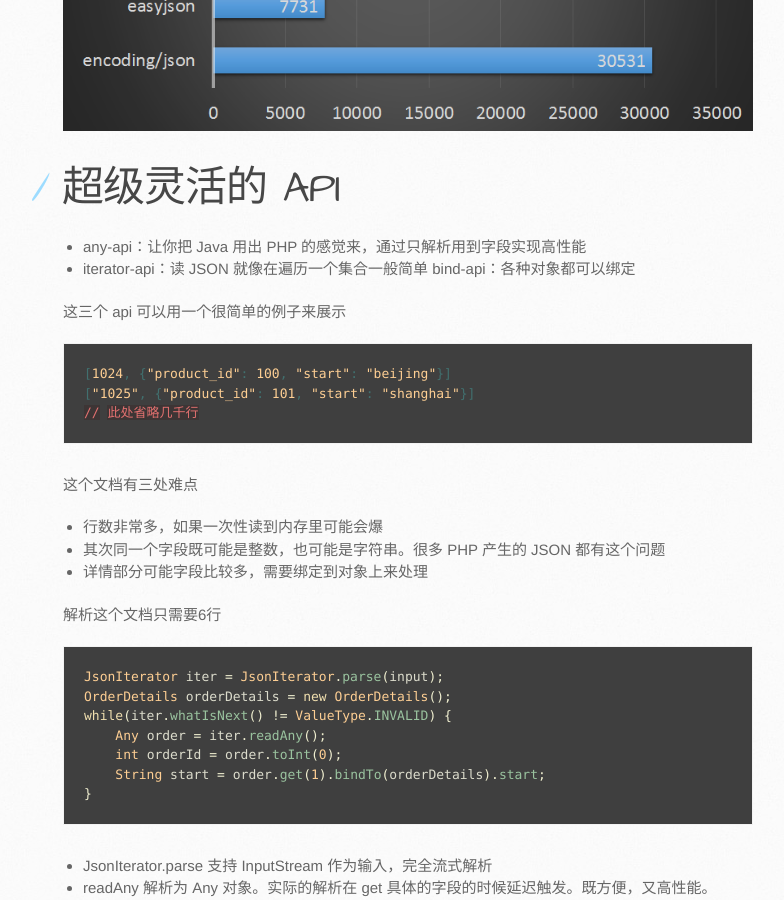
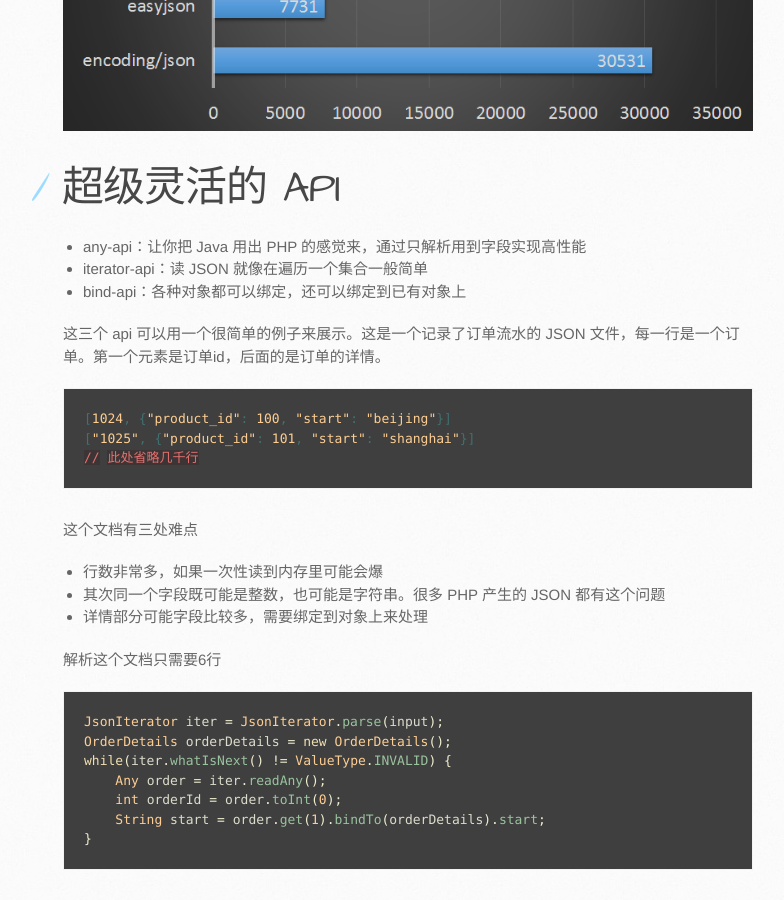
Before and after one commit to json-iterator/json-iterator.github.io, a Jekyll site: the page built from index.cn.md, in a window 1280 px wide and 900 px high, scrolled down 1283 px. Shown: the whole window, without its empty margins (107-891 px from the left). Built offline with Jekyll 4.4.1, drawn with Linux system fonts in a browser that asks for light colours; comment, search, counter and statistics services are not loaded.

Commit message:
Update index.cn.md

````diff
--- a/index.cn.md
+++ b/index.cn.md
@@ -26,9 +26,10 @@ Go 版本数据绑定用法下的性能
 
 * any-api：让你把 Java 用出 PHP 的感觉来，通过只解析用到字段实现高性能
 * iterator-api：读 JSON 就像在遍历一个集合一般简单
- bind-api：各种对象都可以绑定
+* bind-api：各种对象都可以绑定，还可以绑定到已有对象上
 
-这三个 api 可以用一个很简单的例子来展示
+这三个 api 可以用一个很简单的例子来展示。这是一个记录了订单流水的 JSON 文件，每一行是一个订单。第一个元素是订单id，后面的是订单的详情。
+
 
 ```json
 [1024, {"product_id": 100, "start": "beijing"}]
````
